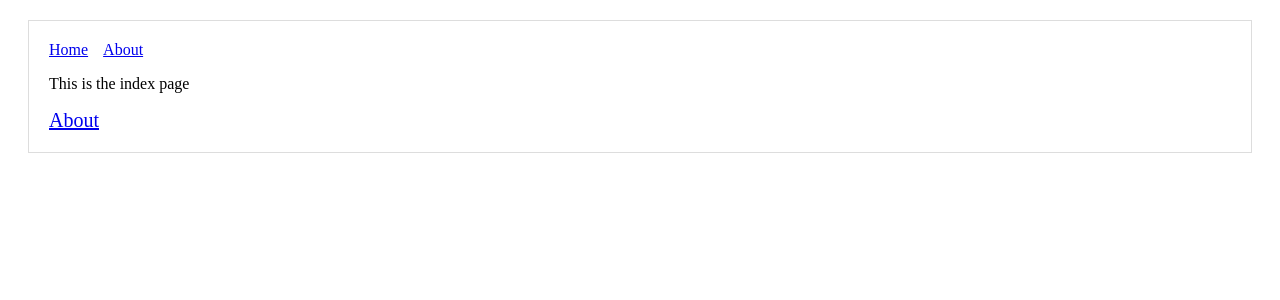
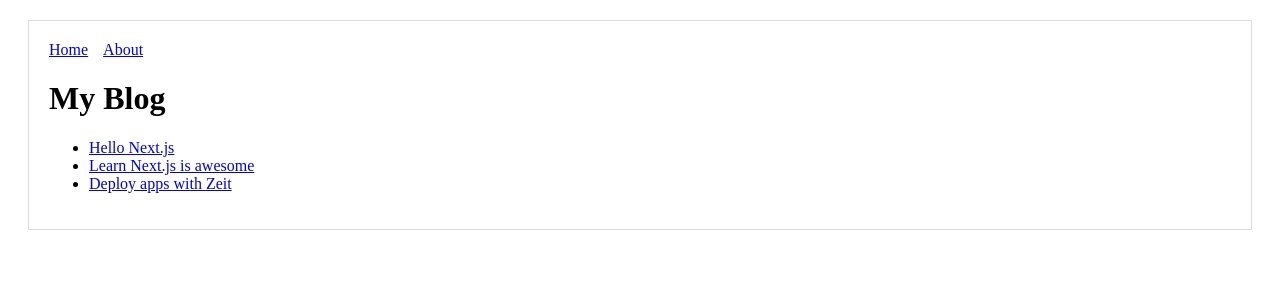
Before and after one commit to yosriady/hello-next, a Next.js app: page / in a window 1280 px wide. Shown: the top 300 px of the page. Built offline with nearby package versions, Linux system fonts and the light colour scheme.

Commit message:
Query strings

```diff
--- a/pages/index.js
+++ b/pages/index.js
@@ -1,16 +1,21 @@
-import Layout from '../components/MyLayout'
+import Layout from '../components/MyLayout.js'
 import Link from 'next/link'
 
-// Link is a Higher order component that takes a component and returns
-// a new component. https://facebook.github.io/react/docs/higher-order-components.html
+const PostLink = (props) => (
+  <li>
+    <Link href={`/post?title=${props.title}`}>
+      <a>{props.title}</a>
+    </Link>
+  </li>
+)
 
-const Index = () => (
+export default () => (
   <Layout>
-    <p>This is the index page</p>
-    <Link href='/about'>
-      <a style={{ fontSize: 20 }}>About</a>
-    </Link>
+    <h1>My Blog</h1>
+    <ul>
+      <PostLink title="Hello Next.js" />
+      <PostLink title="Learn Next.js is awesome" />
+      <PostLink title="Deploy apps with Zeit" />
+    </ul>
   </Layout>
 )
-
-export default Index
```
Also changed, not shown: pages/post.js (added, +23 -0 lines).
